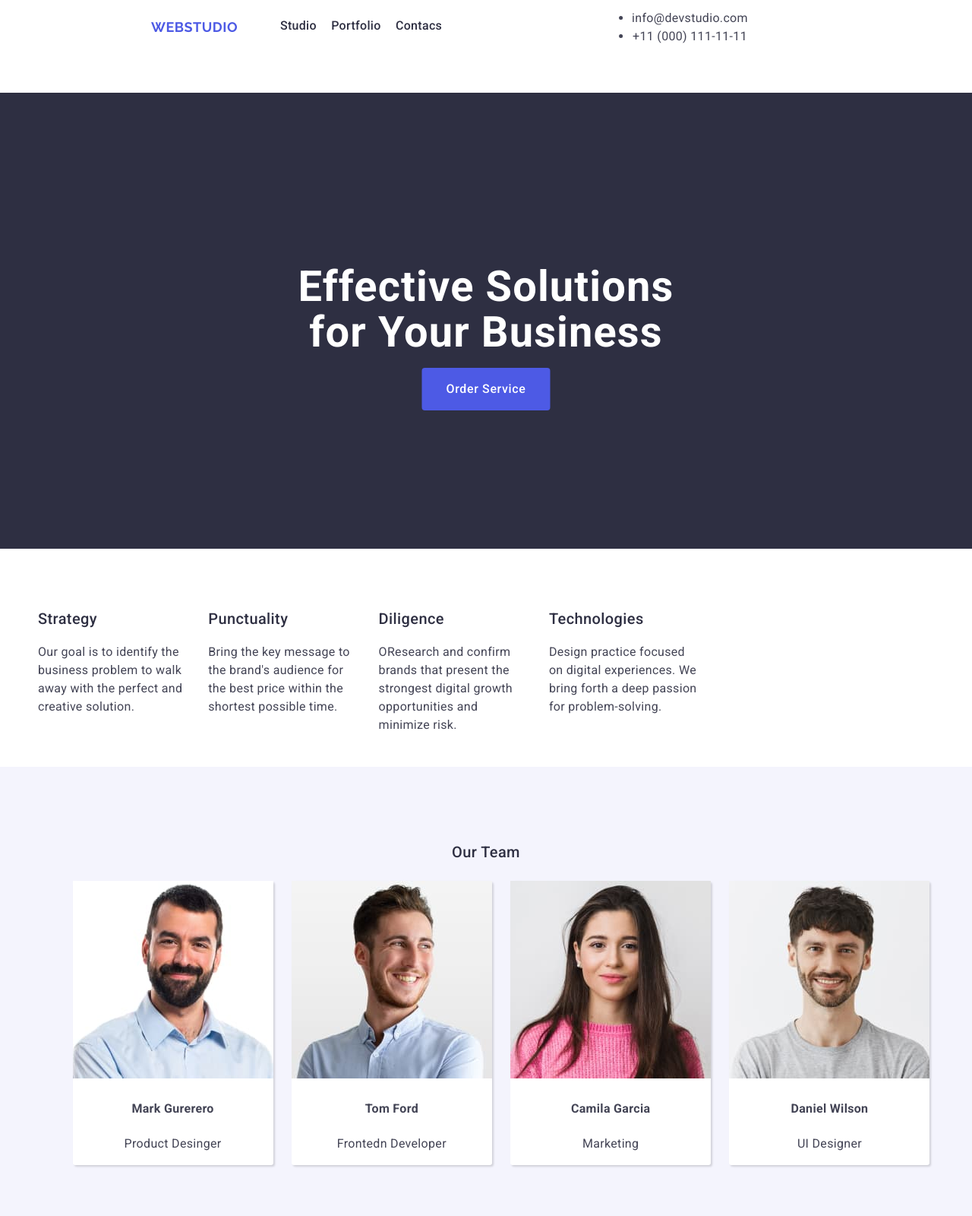
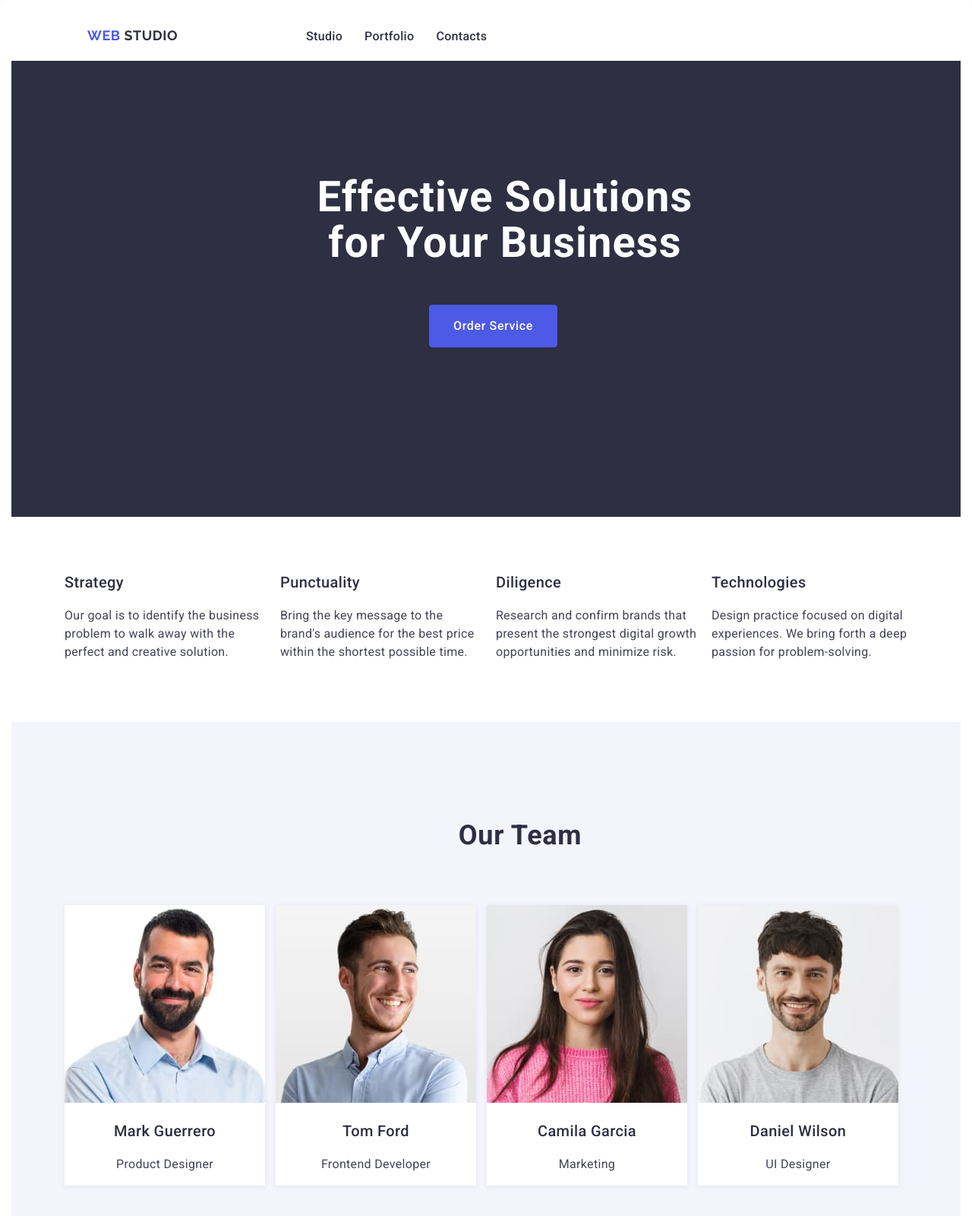
Before and after one commit to Ofatet6/goit-markup-hw-03, a plain HTML site: page index.html in a window 1280 px wide. Shown: the top 1600 px of the page at 76% size. Drawn offline with nearby package versions, Linux system fonts and the light colour scheme.

Commit message:
songüncel

```diff
--- a/css/styles.css
+++ b/css/styles.css
@@ -1,300 +1,305 @@
-
-:root {
-  --cornflower: #e7e9fc;
-  --white: #fff;
-  --slate: #434455;
-  --navy-blue: #2e2f42;
-  --iris: #4d5ae5;
-  --ocean: #404bbf;
-  --cloud: #f4f4fd;
+body {
+  position: relative;
+  width: 100%;
+  height: 220vh;
+  left: auto;
+  top: auto;
+  box-sizing: border-box;
+  display: flex;
+  align-items: center;
+  padding: 20px;
+  flex-direction: column;
+  gap: 10px;
+  border-radius: 10px;
+  box-shadow: 0 4px 8px rgba(0, 0, 0, 0.1);
+  order: inherit;
+  flex-grow: inherit;
+  border-bottom: #ffffff;
+  color: #434455;
+  background-color: #ffffff;
+  font-family: "Roboto", sans-serif;
 }
 
-body {
-  font-family: "Roboto", "sans-serif";
-  font-size: 16px;
-  letter-spacing: 0.02em;
-  line-height: 1.5;
-  color: var(--slate);
-  background-color: #fff;
-}
-
-a {
-  text-decoration: none;
-}
-
-.header {
+header {
   display: block;
   position: relative;
-  width: 100%;
-  height: 72px;
-  background-color: var(--white);
-  text-align: center;
+  width: 1250px;
+  height: 50px;
 }
-
-.logo {
+.nav {
   display: inline-block;
+  position: relative;
+  margin-left: 100px;
+}
+.nav > .logo-one {
+  display: inline-block;
+  position: relative;
   text-decoration: none;
-  font-family: "Raleway", serif;
   font-weight: 700;
-  color: #4d5ae5;
-  vertical-align: middle;
-  position: absolute;
-  top: 50%;
-  left: 20%;
-  transform: translate(-50%, -50%);
   font-size: 18px;
   line-height: 1.17;
   letter-spacing: 0.03em;
   text-transform: uppercase;
-  font-weight: 700;
+  color: #4d5ae5;
+  font-family: "Raleway", sans-serif;
 }
-.logo-color {
-  color: var(--iris);
+.nav > .logo-one > .studio {
+  color: #2e2f42;
 }
-
-.menu-list {
-  list-style: none;
-  position: absolute;
-  top: 25%;
-  left: 35%;
-  transform: translate(-50%, -50%);
-  text-align: center;
-  font-weight: 500;
+.nav > .list-one {
+  display: inline-block;
+  position: relative;
+  margin-left: 100px;
+}
+.nav > .list-one li {
+  display: inline-block;
+  position: relative;
+}
+.nav > .list-one a {
+  text-decoration: none;
   font-size: 16px;
   line-height: 1.5;
   letter-spacing: 0.02em;
+  font-weight: 500;
   color: #2e2f42;
+  margin-left: 25px;
 }
-
-.menu-list li {
+.add-one {
   display: inline-block;
+  position: relative;
+  margin-left: 150px;
+  font-style: normal;
+}
+.add-one li {
+  display: inline-block;
+  position: relative;
+}
+.add-one li a {
   text-decoration: none;
-  font-size: 16px;
-  color: var(--navy-blue);
-  font-weight: 500;
-  line-height: 1.5;
-  letter-spacing: 0.02em;
-}
-
-.menu-list li a:hover {
-  color: #404bbf ;
-  font-weight: bold;
-}
-
-.menu-list li a {
-  margin-left: 15px;
-  color: var(--navy-blue);
-}
-
-.address {
-  display: inline-block;
-  position: absolute;
-  top: 50%;
-  left: 70%;
-  transform: translate(-50%, -50%);
   font-style: normal;
   font-size: 16px;
   line-height: 1.5;
   letter-spacing: 0.02em;
-  color:#434455 ;
+  color: #434455;
+  margin-left: 25px;
+}
+.nav a:hover {
+  color: #404bbf;
+}
+.nav a:focus {
+  color: #404bbf;
+}
+.address a:hover {
+  color: #404bbf;
+}
+.address a:focus {
+  color: #404bbf;
 }
 
-.address a {
-  margin-right: 15px;
+.hero {
+  background-color: #2e2f42;
+  width: 1250px;
+  height: 600px;
+  position: relative;
+  display: block;
+  font-family: "Roboto", Arial, sans-serif;
+}
+.hero h1 {
+  color: white;
+  font-size: 56px;
+  line-height: 1.07;
+  letter-spacing: 0.02em;
+  position: relative;
+  display: inline-block;
+  text-align: center;
+  width: 500px;
+  height: 125px;
+  margin-left: 400px;
+  margin-top: 150px;
+}
+.hero button {
+  background-color: #4d5ae5;
+  font-family: "Roboto", sans-serif;
+  color: #ffffff;
   font-size: 16px;
-  text-decoration: none;
-  color: var(--slate);
+  font-weight: 500;
+  line-height: 1.5;
+  letter-spacing: 0.04em;
+  width: 169px;
+  height: 56px;
+  margin-left: 550px;
+  border: 1px solid #4d5ae5;
+  border-radius: 4px;
+  cursor: pointer;
+}
+.hero button:hover {
+  background-color: #404bbf;
+}
+.hero button:focus {
+  background-color: #404bbf;
 }
 
-.address a:hover {
-  color:  #404bbf ;
+.first {
+  width: 1250px;
+  height: 250px;
+  position: relative;
+  display: block;
+  top: -16px;
 }
-.address a:focus {color:#404bbf;}
-
-.hero-image {
-  height: 600px;
-  background-color: var(--navy-blue);
-  display: block;
+.first li {
   position: relative;
-  text-align: center;
+  display: inline-block;
+  list-style: none;
+  width: 270px;
+  height: 104px;
+  top: 50px;
+  left: 20px;
+  margin-left: 10px;
 }
-
-.text {
-  font-size: 56px;
-  font-weight: bold;
-  letter-spacing: 0.02em;
-  line-height: 1.07;
-  text-align: center;
-  width: 550px;
-  height: 120px;
-  color: #ffff;
-  position: absolute;
-  top: 40%;
-  left: 50%;
-  transform: translate(-50%, -50%);
-}
-
-.button {
-  width: 169px;
-  height: 56px;
-  border: 0px;
-  border-radius: 4px;
-  background-color: #4d5ae5;
-  color: #ffff;
-  font-size: 16px;
-  line-height: 1.5;
-  position: absolute;
-  top: 65%;
-  left: 50%;
-  transform: translate(-50%, -50%);
-  cursor: pointer;
-  font-family: 'Roboto', sans-serif;
-  font-weight: 500;
-  font-size: 16px;
-  line-height: 1.5;
-  letter-spacing: 0.04em;
-}
-
-.button:hover {
-  background-color: #404bbf;
-}
-.button:focus {background-color: #404bbf;}
-
-.section1 {
-  position: relative;
-  width: 100%;
-  margin: 50px auto;
-  text-align: center;
-  background-color: #2e2f42;
-}
-.feature {
+.first li > .h-first {
   font-weight: 500;
   font-size: 20px;
   line-height: 1.2;
   letter-spacing: 0.02em;
   color: #2e2f42;
 }
-.feature-1 p {
+.first li > .p-first {
   font-size: 16px;
   line-height: 1.5;
   letter-spacing: 0.02em;
   color: #434455;
 }
-.features {
+
+.second {
+  background-color: #f4f4fd;
+  position: relative;
+  display: block;
+  width: 1250px;
+  height: 750px;
+}
+.second h2 {
+  position: relative;
   display: inline-block;
-  margin: 0 auto;
-  margin-top: auto;
- }
-
-.features li {
-  display: inline-block;
-  width: 200px;
-  height: auto;
-  margin: 10px;
-  text-align: left;
-  vertical-align: top;
-}
-
-.section-2 {
-  position: relative;
-  background-color: var(--cloud);
-  text-align: center;
-  height: 732px;
-}
-
-.our-team {
+  color: #2e2f42;
+  width: 240px;
+  height: 40px;
+  font-weight: 700;
   font-size: 36px;
   line-height: 1.11;
-  font-weight: bold;
   letter-spacing: 0.02em;
-  color: var(--navy-blue);
-  padding-top: 100px;
+  text-align: center;
   text-transform: capitalize;
+  top: 100px;
+  left: 550px;
+}
+.second li {
+  position: relative;
+  display: inline-block;
+  background-color: #ffffff;
+  text-align: center;
+  font-size: 20px;
+  line-height: 24px;
+  width: 264px;
+  left: 20px;
+  margin-left: 10px;
+  top: 125px;
+  box-shadow: 0px 1px 6px 0px #2e2f4214;
+}
+.second li h3 {
   font-weight: 500;
   font-size: 20px;
   line-height: 1.2;
   letter-spacing: 0.02em;
   color: #2e2f42;
 }
-.none-1 {
+.second li p {
   font-size: 16px;
   line-height: 1.5;
   letter-spacing: 0.02em;
   color: #434455;
 }
-.team li {
-  background-color: var(--white);
+
+.third {
+  background-color: #ffffff;
+  position: relative;
+  display: block;
+  width: 1250px;
+  height: 1250px;
+}
+.third h2 {
+  position: relative;
   display: inline-block;
-  margin: 10px;
+  color: #2e2f42;
+  width: 250px;
+  height: 40px;
+  font-weight: 700;
+  font-size: 36px;
+  line-height: 1.11;
+  letter-spacing: 0.02em;
   text-align: center;
-  vertical-align: top;
-  box-shadow: rgba(0, 0, 0, 0.15) 1.95px 1.95px 2.6px;
-  border-radius: 3px;
-  cursor: pointer;
+  text-transform: capitalize;
+  top: 100px;
+  left: 500px;
+}
+.third li {
+  border: 1px solid #e7e9fc;
+  position: relative;
+  display: inline-block;
+  text-align: left;
+  width: 360px;
+  left: 5px;
+  margin-left: 20px;
+  margin-top: 25px;
+  top: 125px;
+}
+.third li h3 {
+  font-size: 20px;
+  line-height: 1.2;
+  letter-spacing: 0.02em;
+  font-weight: 500;
+  color: #2e2f42;
+}
+.third li p {
+  font-size: 16px;
+  line-height: 1.5;
+  letter-spacing: 0.02em;
+  color: #434455;
 }
 
-.team li > h4:hover {
-  color: var(--iris);
+.footer {
+  background-color: #2e2f42;
+  display: block;
+  width: 1250px;
+  height: 250px;
+  color: #f4f4fd;
+  position: relative;
 }
-
-.section3 {
+.footer > .logo-end {
+  display: inline-block;
   position: relative;
-  background-color: var(--white);
-  text-align: center;
+  vertical-align: middle;
+  font-family: "Raleway", sans-serif;
+  color: #4d5ae5;
+  font-size: 18px;
+  line-height: 1.17;
+  font-weight: 700;
+  height: 25px;
+  top: 50px;
+  margin-left: 100px;
+  text-decoration: none;
+  letter-spacing: 0.03em;
+  text-transform: uppercase;
 }
-
-.our-portfolio {
-  font-size: 36px;
-  font-weight: bold;
-  letter-spacing: 0.1em;
-  color: var(--navy-blue);
-  padding-top: 70px;
+.footer a > .studio {
+  color: #f4f4fd;
 }
-
-.row1 li {
-  background-color: var(--white);
-  display: inline-block;
-  margin: 10px;
-  text-align: center;
-  vertical-align: top;
-  border: 2px solid var(--cornflower);
-  border-top: none;
-  border-radius: 3px;
+.footer p {
+  position: relative;
+  top: 50px;
+  font-size: 16px;
+  line-height: 1.5;
+  letter-spacing: 0.02em;
+  width: 300px;
+  margin-left: 100px;
+  margin-top: 10px;
 }
-
-.row2 li {
-  background-color: var(--white);
-  display: inline-block;
-  margin: 10px;
-  text-align: center;
-  vertical-align: top;
-  border: 2px solid var(--cornflower);
-  border-top: none;
-  border-radius: 3px;
-}
-
-footer {
-  position: relative;
-  height: 312px;
-  background-color: var(--navy-blue);
-}
-
-.footer-logo {
-  font-family: "Raleway";
-  text-decoration: none;
-  font-family: "Raleway", serif;
-  font-weight: 700;
-  color: var(--cloud);
-  position: absolute;
-  top: 40%;
-  left: 10%;
-}
-
-.info {
-  position: absolute;
-  color: var(--cloud);
-  width: 264px;
-  top: 50%;
-  left: 10%;
-}
-/*bitti*/
--- a/index.html
+++ b/index.html
@@ -3,78 +3,88 @@
   <head>
     <meta charset="UTF-8" />
     <meta name="viewport" content="width=device-width, initial-scale=1.0" />
-    <title>Document</title>
-    <link
-      rel="stylesheet"
-      href="https://cdnjs.cloudflare.com/ajax/libs/modern-normalize/3.0.1/modern-normalize.min.css"
-      integrity="sha512-q6WgHqiHlKyOqslT/lgBgodhd03Wp4BEqKeW6nNtlOY4quzyG3VoQKFrieaCeSnuVseNKRGpGeDU3qPmabCANg=="
-      crossorigin="anonymous"
-      referrerpolicy="no-referrer"
-    />
+    <title>Goit-Markup-Hw-02</title>
     <link rel="preconnect" href="https://fonts.googleapis.com" />
     <link rel="preconnect" href="https://fonts.gstatic.com" crossorigin />
     <link
       href="https://fonts.googleapis.com/css2?family=Raleway:ital,wght@0,100..900;1,100..900&family=Roboto:ital,wght@0,100;0,300;0,400;0,500;0,700;0,900;1,100;1,300;1,400;1,500;1,700;1,900&display=swap"
       rel="stylesheet"
     />
-
+    <link
+      rel="stylesheet"
+      href="https://cdnjs.cloudflare.com/ajax/libs/modern-normalize/3.0.1/modern-normalize.min.css"
+    />
     <link rel="stylesheet" href="./css/styles.css" />
   </head>
+
   <body>
-    <header class="header">
-      <a href="#" class="logo">WEB<span class="logo-color">Studio</span></a>
-      <nav>
-        <ul class="menu-list">
-          <li><a class="menu-1" href="./">Studio</a></li>
-          <li><a class="menu-1" href="./">Portfolio</a></li>
-          <li><a class="menu-1" href="./">Contacs</a></li>
+    <!--header başlangıç-->
+    <header>
+      <nav class="nav">
+        <a href="#" class="logo-one"
+          >WEB
+          <span class="studio">Studio</span>
+        </a>
+
+        <ul class="list-one">
+          <li><a href="./index.html" class="page">Studio</a></li>
+          <li><a href="" class="page">Portfolio</a></li>
+          <li><a href="" class="page">Contacts</a></li>
         </ul>
       </nav>
+
       <address class="address">
         <ul>
           <li>
-            <a class="mail" href="mailto:info@devstudio.com">info@devstudio.com</a></li>
-            <li>
-            <a href="tel:+110001111111">+11 (000) 111-11-11</a>
+            <a href="mailto:info@devstudio.com" class="cont"
+              >info@devstudio.com</a
+            >
+          </li>
+          <li>
+            <a href="tel:+110001111111" class="cont">+11 (000) 111-11-11</a>
           </li>
         </ul>
       </address>
     </header>
+    <!--header bitiş-->
 
+    <!--main başlangıç-->
     <main>
-      <section class="section1">
-      <div class="hero-image">
-        <h1 class="text">Effective Solutions for Your Business</h1>
-        <button class="button" type="button">Order Service</button>
-      </div>
+      <section class="hero">
+        <h1 title="main-hero" class="main-hero">
+          Effective Solutions for Your Business
+        </h1>
+        <button type="button" class="but-one">Order Service</button>
       </section>
-      <section>
 
-        <ul class="features">
-          <li class="feature-1">
-            <h3 class="feature">Strategy</h3>
-            <p>
+      <section class="first">
+        <h2></h2>
+        <ul>
+
+          <li class="first-a">
+            <h3 class="h-first">Strategy</h3>
+            <p class="p-first">
               Our goal is to identify the business problem to walk away with the
               perfect and creative solution.
             </p>
           </li>
-          <li class="feature-1">
-            <h3 class="feature">Punctuality</h3>
-            <p>
+          <li class="first-a">
+            <h3 class="h-first">Punctuality</h3>
+            <p class="p-first">
               Bring the key message to the brand's audience for the best price
               within the shortest possible time.
             </p>
           </li>
-          <li class="feature-1">
-            <h3 class="feature">Diligence</h3>
-            <p>
-              OResearch and confirm brands that present the strongest digital
+          <li class="first-a">
+            <h3 class="h-first">Diligence</h3>
+            <p class="p-first">
+              Research and confirm brands that present the strongest digital
               growth opportunities and minimize risk.
             </p>
           </li>
-          <li class="feature-1">
-            <h3 class="feature">Technologies</h3>
-            <p>
+          <li class="first-a">
+            <h3 class="h-first">Technologies</h3>
+            <p class="p-first">
               Design practice focused on digital experiences. We bring forth a
               deep passion for problem-solving.
             </p>
@@ -82,121 +92,128 @@
         </ul>
       </section>
 
-      <section class="section-2">
-        <h2 class="our-team">Our Team</h2>
-        <ul class="team">
-          <li class="team-card">
-            <img src="./images/mark.jpg" alt="mark" width="264" height="260" />
-            <h4>Mark Gurerero</h4>
-            <p class="none-1">Product Desinger</p>
-          </li>
-          <li class="team-card">
-            <img src="./images/tom.jpg" alt="tom" width="264" height="260" />
-            <h4>Tom Ford</h4>
-            <p class="none-1">Frontedn Developer</p>
-          </li>
-          <li class="team-card">
+      <section class="second">
+        <h2 class="our-one">Our Team</h2>
+        <ul>
+
+          <li class="team-list">
             <img
-              src="./images/camila.jpg"
-              alt="camila"
+              src="images/mark.jpg"
+              alt="Mark Guerrero"
               width="264"
               height="260"
             />
-            <h4>Camila Garcia</h4>
-            <p class="none-1">Marketing</p>
+            <h3 class="team-name">Mark Guerrero</h3>
+            <p class="team-p">Product Designer</p>
           </li>
-          <li class="team-card">
+          <li class="team-list">
+            <img src="images/tom.jpg" alt="Tom Ford" width="264" height="260" />
+            <h3 class="team-name">Tom Ford</h3>
+            <p class="team-p">Frontend Developer</p>
+          </li>
+          <li class="team-list">
             <img
-              src="./images/daniel.jpg"
-              alt="daniel"
+              src="images/camila.jpg"
+              alt="Camila Garcia"
               width="264"
               height="260"
             />
-            <h4>Daniel Wilson</h4>
-            <p class="none-1">UI Designer</p>
+            <h3 class="team-name">Camila Garcia</h3>
+            <p class="team-p">Marketing</p>
+          </li>
+          <li class="team-list">
+            <img
+              src="images/daniel.jpg"
+              alt="Daniel Wilson"
+              width="264"
+              height="260"
+            />
+            <h3 class="team-name">Daniel Wilson</h3>
+            <p class="team-p">UI Designer</p>
           </li>
         </ul>
       </section>
 
-      <section class="section3">
-        <h2 class="our-portfolio">Our Portfolio</h2>
-        <ul class="row1">
-          <li class="p-card">
+      <section class="third">
+        <h2 class="our-two">Our Portfolio</h2>
+        <ul>
+
+          <li>
             <img
               src="./images/p-card1.jpg"
-              alt="Proje kart 1 görseli"
+              alt="Banking"
               width="360"
               height="300"
             />
-            <h4>Banking App</h4>
-            <p>App</p>
+            <h3 class="port-t">Banking App</h3>
+            <p class="port-p">App</p>
           </li>
-          <li class="p-card">
+          <li>
             <img
               src="./images/p-card2.jpg"
-              alt="Proje kart 2 görseli"
+              alt="Cashless"
               width="360"
               height="300"
             />
-            <h4>Cashless Payment</h4>
-            <p>Marketing</p>
+            <h3 class="port-t">Cashless Payment</h3>
+            <p class="port-p">Marketing</p>
           </li>
-          <li class="p-card">
+          <li>
             <img
               src="./images/p-card3.jpg"
-              alt="Proje kart 3 görseli"
+              alt="Meditation"
               width="360"
               height="300"
             />
-            <h4>Meditation App</h4>
-            <p>App</p>
+            <h3 class="port-t">Meditation App</h3>
+            <p class="port-p">App</p>
           </li>
-        </ul>
-
-        <ul class="row2">
-          <li class="p-card">
+          <li>
             <img
               src="./images/p-card4.jpg"
-              alt="Proje kart 4 görseli"
+              alt="taxi"
               width="360"
               height="300"
             />
-            <h4>Taxi Service</h4>
-            <p>Marketing</p>
+            <h3 class="port-t">Taxi Service</h3>
+            <p class="port-p">Marketing</p>
           </li>
-          <li class="p-card">
+          <li>
             <img
               src="./images/p-card5.jpg"
-              alt="Proje kart 5 görseli"
+              alt="screen"
               width="360"
               height="300"
             />
-            <h4>Screen Illustrations</h4>
-            <p>Design</p>
+            <h3 class="port-t">Screen Illustrations</h3>
+            <p class="port-p">Design</p>
           </li>
-          <li class="p-card">
+          <li>
             <img
               src="./images/p-card6.jpg"
-              alt="Proje kart 6 görseli"
+              alt="online"
               width="360"
               height="300"
             />
-            <h4>Online Courses</h4>
-            <p>Marketing</p>
+            <h3 class="port-t">Online Courses</h3>
+            <p class="port-p">Marketing</p>
           </li>
         </ul>
       </section>
     </main>
+    <!--main bitiş-->
 
-    <footer>
-      <a href="#" class="footer-logo"
-        ><span class="logo-color">WEB</span>Studio</a
-      >
-      <p class="info">
+    <!--footer başlangıç-->
+    <footer class="footer">
+      <a href="#" class="logo-end"
+        >WEB
+        <span class="studio">Studio</span>
+      </a>
+      <p class="foot-p">
         Increase the flow of customers and sales for your business with digital
         marketing & growth solutions.
       </p>
     </footer>
   </body>
 </html>
-<!--Bitti-->
+<!--footer bitiş-->
```
